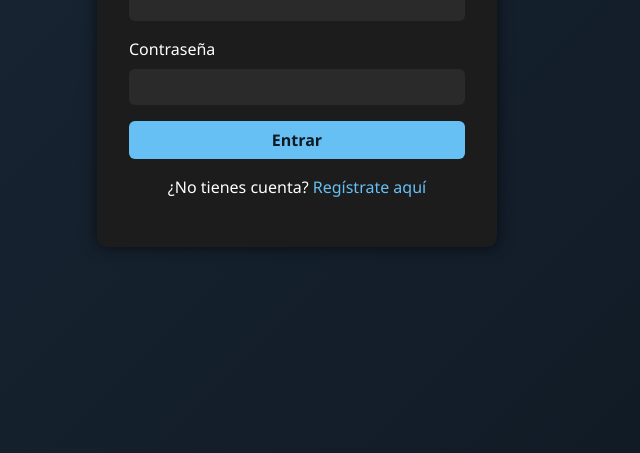
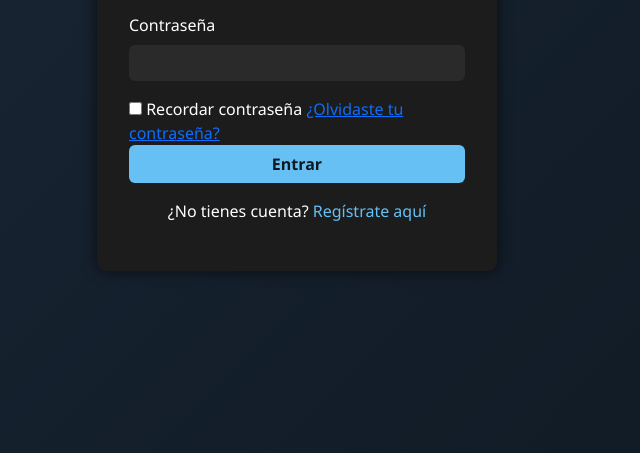
Before and after one commit to retro458/ProyectoFinalWeb, a website: page html/Login.html in a window 1280 px wide. Shown: the part 347-800 px from the top of the page, without its empty margins (343-983 px from the left). Drawn offline with nearby package versions, Linux system fonts and the light colour scheme; some packages are replaced by stand-ins of ours; a script that the page names is missing.

Commit message:
Update Login.html

```diff
--- a/html/Login.html
+++ b/html/Login.html
@@ -21,6 +21,14 @@
           <label for="password" class="form-label">Contraseña</label>
           <input type="password" id="password" class="form-control" required>
         </div>
+         <div class="form-options">
+                <label class="checkbox-container">
+                    <input type="checkbox" id="rememberMe">
+                    <span class="checkmark"></span>
+                    Recordar contraseña
+                </label>
+                <a href="#" class="forgot-password">¿Olvidaste tu contraseña?</a>
+            </div>
         <button type="submit" class="btn btn-login">Entrar</button>
       </form>
       <div class="extra-links">
```
